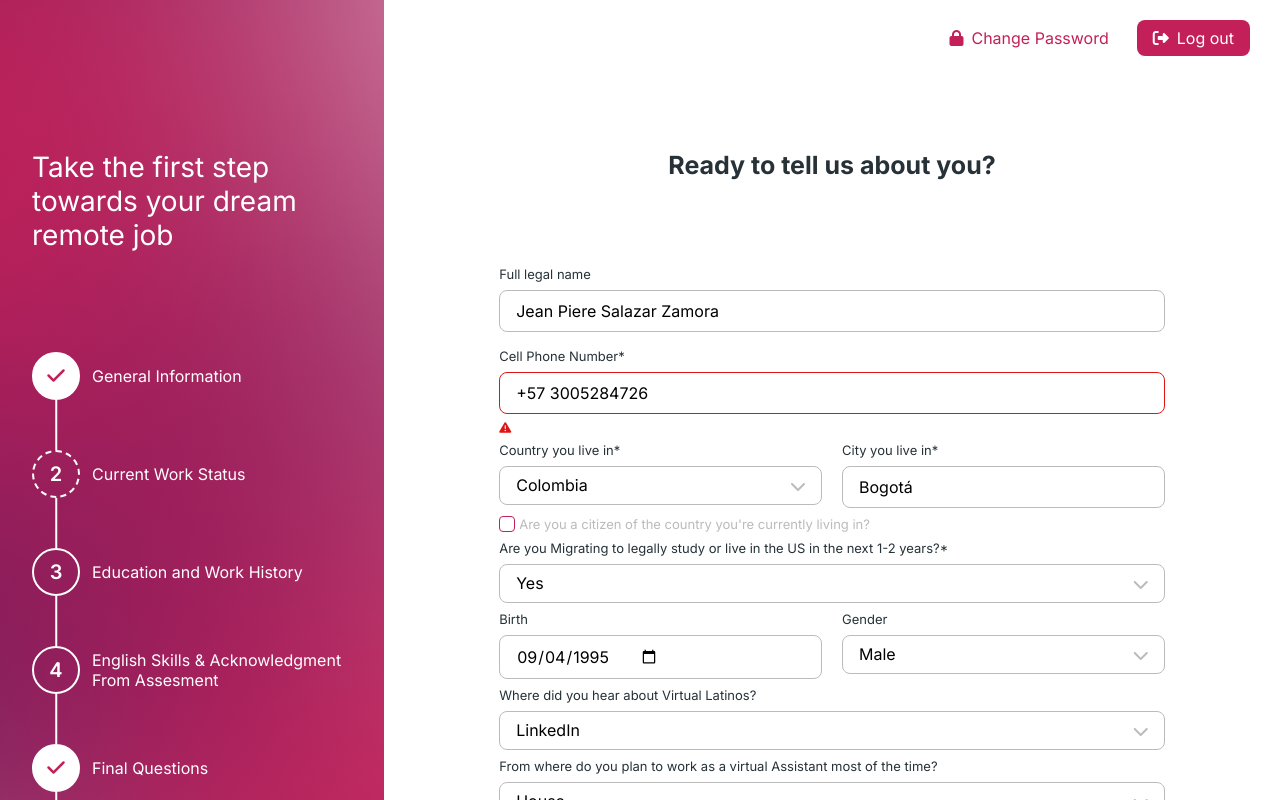
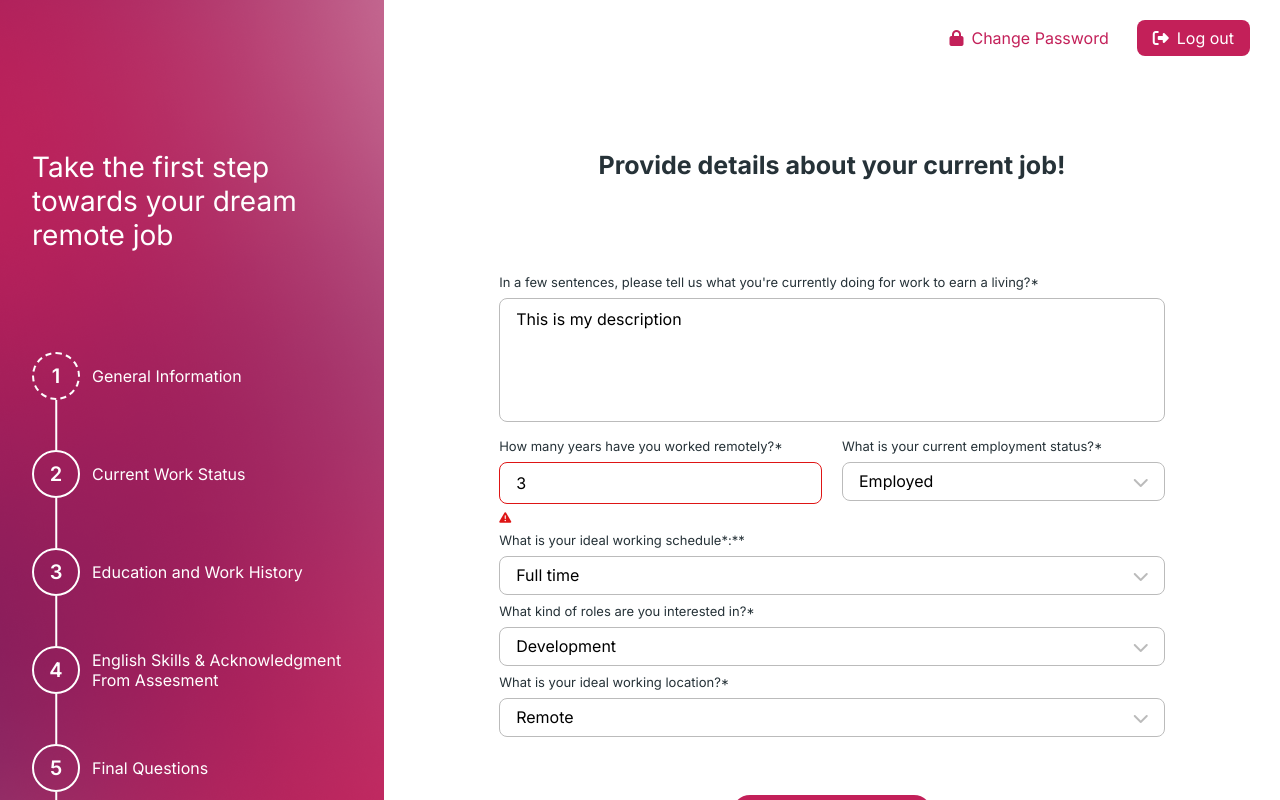
Before and after one commit to BrahyamLunaVL/vl-app, a React (Create React App) app: page / in a window 1280 px wide. Built offline with nearby package versions, Linux system fonts and the light colour scheme.

Commit message:
Send form and complete steps function added

```diff
--- a/src/App.js
+++ b/src/App.js
@@ -1,4 +1,5 @@
 import './App.css';
+import {useState} from 'react';
 import {AsideComponent} from './AsideComponent';
 import {ListComponent} from './ListComponent';
 import {FormComponent} from './FormComponent';
@@ -10,6 +11,65 @@ import {FormComponentFive} from "./FormComponentFive"
 import {APIFORMSTATE} from './formStateAPI'
 
 function App() {
+  const [visibleForm, setVisibleForm]=useState('form2')
+  const [formStates, setFormStates] = useState(APIFORMSTATE);
+
+  const handleFormComplete = (form) => {
+    setFormStates((prev) => ({
+      ...prev,
+      [form]: 'completed'
+    }));
+  };
+
+  const renderFormComponent=()=>{
+    if (visibleForm==='form1'){
+      return (
+        <FormComponent
+          onSubmit={()=>handleFormComplete('form1')}
+          show='show'
+          formName='Ready to tell us more about you?'
+        />
+      )
+    }
+    else if (visibleForm === 'form2') {
+      return (
+          <FormComponentTwo
+            onSubmit={()=>handleFormComplete('form2')}
+            show='show'
+            formName='Provide details about your current job!'
+          />
+      )
+    }
+    else if (visibleForm === 'form3') {
+      return (
+        <FormComponentThree
+          onSubmit={()=>handleFormComplete('form3')}
+          show='show'
+          formName='Fill in the blanks about your educational journey!'
+        />
+      )
+    }
+    else if (visibleForm === 'form4') {
+      return (
+        <FormComponentFour
+          onSubmit={()=>handleFormComplete('form4')}
+          show='show'
+          formName='Last call for any additional info! Feel free to drop us a line or two.'
+        />
+      )
+    }
+    else if (visibleForm === 'form5') {
+      return (
+        <FormComponentFive
+          onSubmit={()=>handleFormComplete('form5')}
+          show='show'
+          formName='Fill in the blanks about your educational journey!'
+        />
+      )
+    }
+    return null;
+  }
+
   return (
     <div className='main-div'>
       <AsideComponent
@@ -17,13 +77,14 @@ function App() {
         list={
           <ListComponent
             listItems={[
-              {step: 1, text: 'General Information', state:APIFORMSTATE.form1},
-              {step: 2, text: 'Current Work Status', state:APIFORMSTATE.form2},
-              {step: 3, text: 'Education and Work History', state:APIFORMSTATE.form3},
-              {step: 4, text: 'English Skills & Acknowledgment From Assesment', state:APIFORMSTATE.form4},
-              {step: 5, text: 'Final Questions', state:APIFORMSTATE.form5},
-              {step: 6, text: 'Disclaimer', state:APIFORMSTATE.form6}
+              {step: 1, text: 'General Information', state: formStates.form1, form:'form1'},
+              {step: 2, text: 'Current Work Status', state: formStates.form2, form:'form2'},
+              {step: 3, text: 'Education and Work History', state: formStates.form3, form:'form3'},
+              {step: 4, text: 'English Skills & Acknowledgment From Assesment', state: formStates.form4, form:'form4'},
+              {step: 5, text: 'Final Questions', state: formStates.form5, form:'form5'},
+              {step: 6, text: 'Disclaimer', state: formStates.form6, form:'form6'}
             ]}
+            onItemClick={(form)=>setVisibleForm(form)}
           />
         }
       />
@@ -38,12 +99,7 @@ function App() {
             <span>Log out</span>
           </a>
         </nav>
-        <h2>Ready to tell us about you?</h2>
-        <FormComponent/>
-        <FormComponentTwo/>
-        <FormComponentThree/>
-        <FormComponentFour/>
-        <FormComponentFive/>
+        {renderFormComponent()}
       </main>
     </div>
   );
--- a/src/FormComponent.js
+++ b/src/FormComponent.js
@@ -14,7 +14,7 @@ const validateIsNotSelect = (text) => !text.includes('Select')
 const validatePointSymbol= (text) => text.includes('.')
 const validateNotEmpty = (text) => text.trim().length > 0;
 
-function FormComponent() {
+function FormComponent({show, formName, onSubmit}) {
     const [inputs, setInputs] = useState({
         'full-legal-name': {value: APIONE.fullLegalName, valid: APIONE.fullLegalName==""?false:true},
         'cell-phone-number': {value: APIONE.cellPhoneNumber, valid: APIONE.cellPhoneNumber==""?false:true},
@@ -40,44 +40,25 @@ function FormComponent() {
     };
 
     const handleFileChange = (event) => {
-      const file = event.target.files[0];
-      if (file) {
-        setSelectedFile(file);
-      }
-    };
+      setSelectedFile(event.target.files[0]);
+    }
 
     const handleSubmit = async (event) => {
       event.preventDefault();
-
       if (!selectedFile) {
         alert('Please select a file first!');
         return;
       }
-
-      const formData = new FormData();
-      formData.append('file', selectedFile);
-
-      try {
-        const response = await fetch('/upload', {
-          method: 'POST',
-          body: formData
-        });
-
-        if (response.ok) {
-          setMessage('File uploaded successfully');
-        } else {
-          setMessage('Failed to upload file');
-        }
-      } catch (error) {
-        console.error('Error uploading file:', error);
-        setMessage('Error uploading file');
+      else{
+        onSubmit();
       }
     }
 
   const allValid = Object.values(inputs).every(input => input.valid);
 
   return (
-    <form onSubmit={handleSubmit}>
+    <form className={show} onSubmit={handleSubmit}>
+      <h2>{formName}</h2>
         <InputComponent
             inputClass="message"
             inputId="full-legal-name"
--- a/src/FormComponentFive.js
+++ b/src/FormComponentFive.js
@@ -12,13 +12,15 @@ const validateIsNotSelect = (text) => !text.includes('Select')
 const validateFileSize = (file, maxSizeInBytes) => file.size <= maxSizeInBytes;
 const validateNotEmpty = (text) => text.trim().length > 0;
 
-function FormComponentFive() {
+function FormComponentFive({show, formName, onSubmit}) {
     const [inputs, setInputs] = useState({
         'english-test-link': {value: APIFIVE.englishTestLink, valid: APIFIVE.englishTestLink==""?false:true},
         'english-test-score': {value: APIFIVE.englishTestScore, valid: APIFIVE.englishTestScore==""?false:true},
         'other-languages': {value: APIFIVE.otherLanguages, valid: APIFIVE.otherLanguages=="Select"?false:true},
         'personality-test': {value: APIFIVE.personalityTest, valid: APIFIVE.personalityTest==""?false:true}
     });
+
+    const [selectedFile, setSelectedFile] = useState(null);
 
     const handleInputChange = (id, value, valid) => {
         setInputs(prev => ({
@@ -30,8 +32,24 @@ function FormComponentFive() {
 
   const allValid = Object.values(inputs).every(input => input.valid);
 
+  const handleFileChange = (event) => {
+    setSelectedFile(event.target.files[0]);
+  }
+
+  const handleSubmit = async (event) => {
+    event.preventDefault();
+    if (!selectedFile) {
+      alert('Please select a file first!');
+      return;
+    }
+    else{
+      onSubmit();
+    }
+  }
+
   return (
-    <form>
+    <form className={show} onSubmit={handleSubmit}>
+      <h2>{formName}</h2>
         <InputComponent
             inputClass="message"
             inputId="english-test-link"
@@ -78,8 +96,8 @@ function FormComponentFive() {
               inputClass="message"
               inputId="internet"
               inputLabel="Upload Internet Speed Screenshot*"
-              inputValue=''
               message="Please go to Speedtest.net to complete this test. Here's an illustrative screenshot example"
+              onChange={handleFileChange}
             />
             <InputComponent
                 inputClass=""
--- a/src/FormComponentFour.js
+++ b/src/FormComponentFour.js
@@ -5,7 +5,7 @@ import {APIFOUR} from "./formFourAPI"
 
 const validateNotEmpty = (text) => text.trim().length > 10;
 
-function FormComponentFour() {
+function FormComponentFour({show, formName, onSubmit}) {
   const [inputs, setInputs] = useState({
     'your-skills': { value: APIFOUR.yourSkills, valid:  APIFOUR.yourSkills==""||APIFOUR.yourSkills.length<10?false:true},
     'your-projects': { value: APIFOUR.yourProjects, valid:  APIFOUR.yourProjects==""||APIFOUR.yourProjects.length<10?false:true},
@@ -22,8 +22,16 @@ function FormComponentFour() {
 
   const allValid = Object.values(inputs).every(input => input.valid);
 
+  const handleSubmit = (e) => {
+    e.preventDefault();
+    if (allValid) {
+      onSubmit();
+    }
+  };
+
   return (
-    <form>
+    <form className={show} onSubmit={handleSubmit}>
+      <h2>{formName}</h2>
       <TextAreaComponent
         inputClass="message"
         inputId="your-skills"
--- a/src/FormComponentThree.js
+++ b/src/FormComponentThree.js
@@ -10,7 +10,7 @@ const validateIsNotSelect = (text) => !text.includes('Select')
 
 const validateNotEmpty = (text) => text.trim().length > 0;
 
-function FormComponentThree() {
+function FormComponentThree({show, formName, onSubmit}) {
   const [inputs, setInputs] = useState({
     'education': { value: APITHREE.university, valid:  APITHREE.education==""?false:true},
     'university': { value: APITHREE.tellAboutYou, valid:  APITHREE.university==""?false:true},
@@ -19,6 +19,8 @@ function FormComponentThree() {
     'linkedin': { value: APITHREE.linkedin, valid:  APITHREE.linkedin==""?false:true},
     'portfolio': { value: APITHREE.portfolio, valid:  APITHREE.portfolio==""?false:true}
   });
+
+  const [selectedFile, setSelectedFile] = useState(null);
 
   const handleInputChange = (id, value, valid) => {
     setInputs(prev => ({
@@ -29,8 +31,24 @@ function FormComponentThree() {
 
   const allValid = Object.values(inputs).every(input => input.valid);
 
+  const handleFileChange = (event) => {
+    setSelectedFile(event.target.files[0]);
+  }
+
+  const handleSubmit = async (event) => {
+    event.preventDefault();
+    if (!selectedFile) {
+      alert('Please select a file first!');
+      return;
+    }
+    else{
+      onSubmit();
+    }
+  }
+
   return (
-    <form>
+    <form className={show} onSubmit={handleSubmit}>
+      <h2>{formName}</h2>
       <SelectComponent
         selectClass=""
         selectId="education"
@@ -89,8 +107,8 @@ function FormComponentThree() {
         inputClass="message"
         inputId="internet"
         inputLabel="Upload Internet Speed Screenshot*"
-        inputValue=''
         message="Please go to Speedtest.net to complete this test. Here's an illustrative screenshot example"
+        onChange={handleFileChange}
       />
       <div className='double-input'>
       <InputComponent
--- a/src/FormComponentTwo.js
+++ b/src/FormComponentTwo.js
@@ -9,7 +9,7 @@ import {APITWO} from "./formTwoAPI"
 const validateIsNotSelect = (text) => !text.includes('Select')
 const validateNotEmpty = (text) => text.trim().length > 0;
 
-function FormComponentTwo() {
+function FormComponentTwo({show, formName, onSubmit}) {
   const [inputs, setInputs] = useState({
     'tell-about-you': {value: APITWO.tellAboutYou, valid: APITWO.tellAboutYou==""?false:true},
     'years-worked': {value: APITWO.yearsWorked, valid: APITWO.yearsWorked==""?false:true},
@@ -28,8 +28,16 @@ function FormComponentTwo() {
 
   const allValid = Object.values(inputs).every(input => input.valid);
 
+  const handleSubmit = (e) => {
+    e.preventDefault();
+    if (allValid) {
+      onSubmit();
+    }
+  };
+
   return (
-    <form>
+    <form className={show} onSubmit={handleSubmit}>
+      <h2>{formName}</h2>
       <TextAreaComponent
         inputClass="message"
         inputId="tell-about-you"
--- a/src/ListComponent.js
+++ b/src/ListComponent.js
@@ -1,7 +1,7 @@
 import './ListComponent.css'
 import {ListItemComponent } from './ListItemComponent'
 
-const ListComponent = ({ listItems }) => {
+const ListComponent=({listItems, onItemClick})=>{
     return (
         <ul className='list'>
             {listItems.map((item, index) => (
@@ -10,6 +10,7 @@ const ListComponent = ({ listItems }) => {
                     step={item.step}
                     text={item.text}
                     state={item.state}
+                    onClick={() => onItemClick(item.form)}
                 />
             ))}
         </ul>
--- a/src/ListItemComponent.css
+++ b/src/ListItemComponent.css
@@ -2,6 +2,7 @@
     width: 100%;
     padding-top: 50px;
     position: relative;
+    cursor: pointer;
 }
 .list-item:first-child{
     padding-top: 0;
--- a/src/ListItemComponent.js
+++ b/src/ListItemComponent.js
@@ -1,8 +1,8 @@
 import './ListItemComponent.css'
 
-function ListItemComponent({step, text, state}){
+function ListItemComponent({step, text, state, onClick}){
     return (
-        <li className={`list-item ${state}`}>
+        <li className={`list-item ${state}`} onClick={onClick}>
             <div className='list-item-line'></div>
             <div className='list-item-container'>
                 <div className='form-step'>
--- a/src/formStateAPI.js
+++ b/src/formStateAPI.js
@@ -1,9 +1,9 @@
 const APIFORMSTATE={
-    form1:"completed",
-    form2:"in-progress",
+    form1:"in-progress",
+    form2:"inactive",
     form3:"inactive",
     form4:"inactive",
-    form5:"completed",
+    form5:"inactive",
     form6:"disabled"
 }
 
--- a/src/index.css
+++ b/src/index.css
@@ -63,6 +63,9 @@ main form{
   align-items: center;
   gap: 8px;
 }
+main form.hidden{
+  display: none;
+}
 main h2{
   margin-bottom: 86px;
   color: var(--secondary);
```
